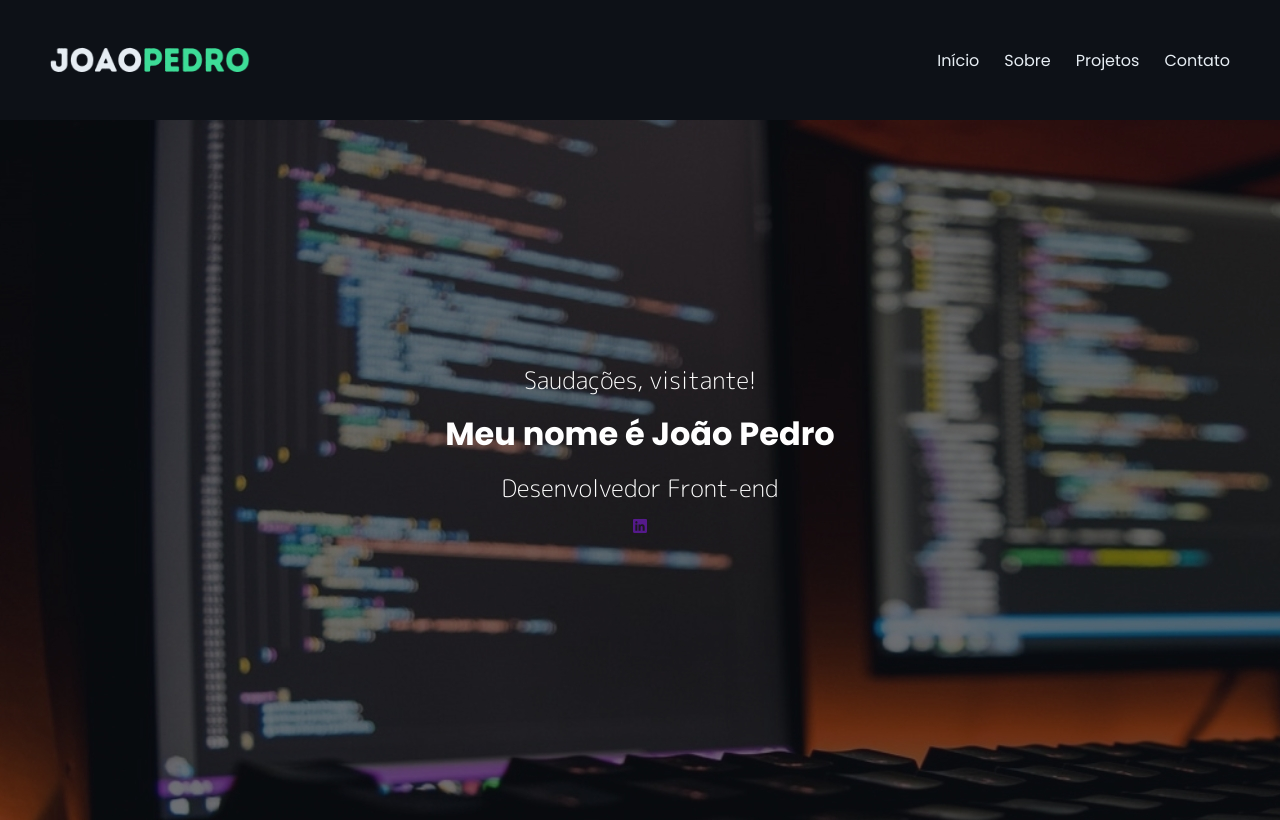
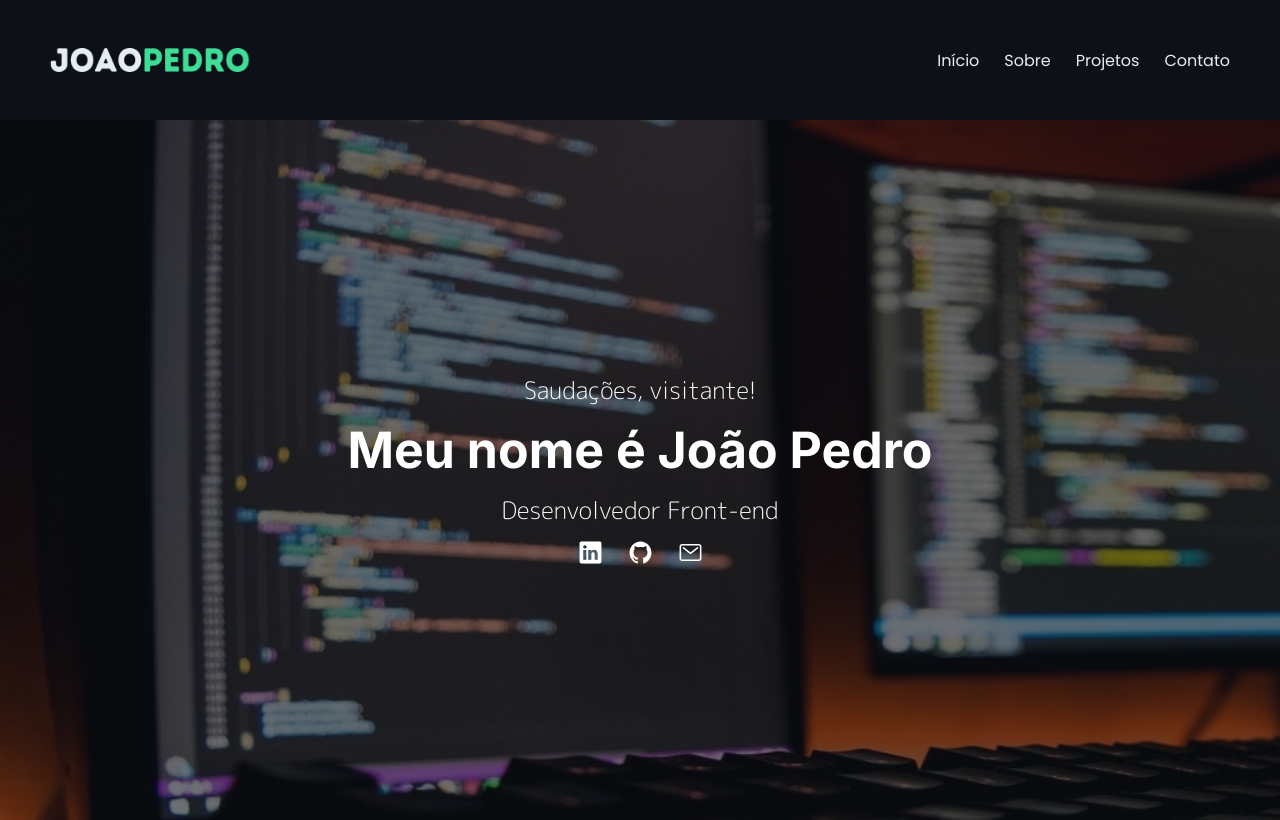
Before and after one commit to Joao-Pedro-Maia/Portfolio-Pessoal, a plain HTML site: page index.html in a window 1280 px wide. Drawn offline with nearby package versions, Linux system fonts and the light colour scheme.

Commit message:
Adição de Icons e posicionamento deles

```diff
--- a/index.css
+++ b/index.css
@@ -66,7 +66,8 @@
 
 .h1-text-mid-img{
     color: white;
-    font-family: "Poppins", sans-serif;
+    font-family: "Inter", sans-serif;
+    font-size: 50px;
 }
 
 .p2-text-mid-img{
@@ -74,3 +75,30 @@
     font-family: "M PLUS Rounded 1c", sans-serif;
     font-size: x-large;
 }
+
+.social-links{
+    display: flex;
+    flex-direction: row;
+    justify-content: center;
+    gap: 25px;
+    list-style: none;
+}
+
+.li-social-links{
+
+}
+
+.icon-linkedin{
+    color: white;
+    font-size: 25px;
+}
+
+.icon-github{
+    color: white;
+    font-size: 25px;
+}
+
+.icon-email{
+    color: white;
+    font-size: 25px;
+}
--- a/index.html
+++ b/index.html
@@ -66,20 +66,19 @@
                 Desenvolvedor Front-end
             </p>
 
-            <ul>
-                <li>
-                    <a href=""><ion-icon name="Logo-Linkedin"></ion-icon></a>
+            <ul class="social-links">
+                <li class="li-social-links">
+                    <a href=""><ion-icon name="Logo-Linkedin" class="icon-linkedin"></ion-icon></a>
                 </li>
 
-                <li>
-
+                <li class="li-social-links">
+                    <a href=""><ion-icon name="Logo-Github" class="icon-github"></ion-icon></a>
                 </li>
 
-                <li>
-
+                <li class="li-social-links">
+                    <a href=""><ion-icon name="mail-outline" class="icon-email"></ion-icon></a>
                 </li>
             </ul>
-
         </div>
 
     </main>
```
